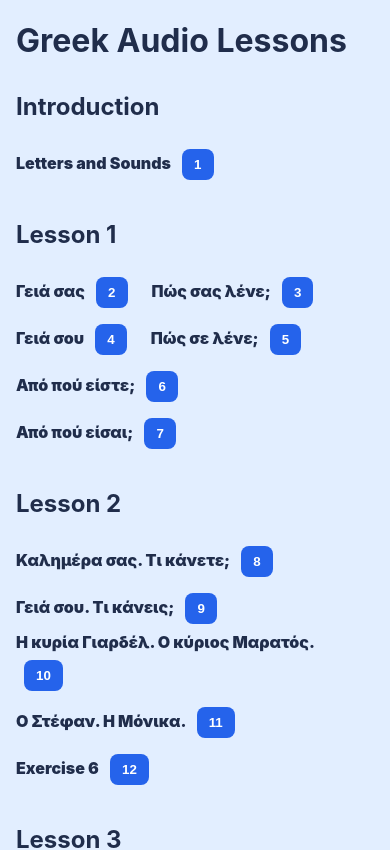
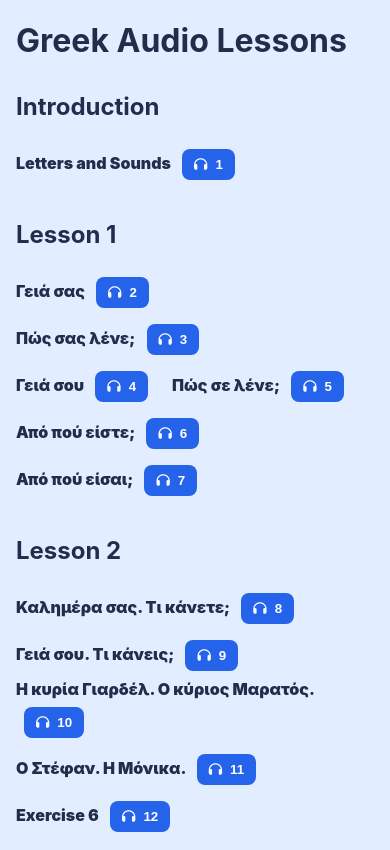
Before and after one commit to Antzy21/greek-audio-lessons, a Vue app: page / in a window 390 px wide. Shown: the top 850 px of the page. Built offline with nearby package versions, Linux system fonts and the light colour scheme.

Commit message:
Include headphone icon

```diff
--- a/index.html
+++ b/index.html
@@ -9,5 +9,6 @@
   <body>
     <div id="app"></div>
     <script type="module" src="/src/main.js"></script>
+    <script src="https://kit.fontawesome.com/a112c26db4.js" crossorigin="anonymous"></script>
   </body>
 </html>
--- a/src/components/AudioPlayer.vue
+++ b/src/components/AudioPlayer.vue
@@ -58,7 +58,7 @@ onUnmounted(() => {
 
 <template>
   <button class="play-btn" :class="{ playing: isPlaying }" @click="togglePlay" :aria-pressed="isPlaying" aria-label="Play or pause audio">
-    {{ buttonText }}
+    <i class="fa-sharp fa-solid fa-headphones"></i>{{ buttonText }}
   </button>
   <audio ref="audio" :src="src"></audio>
 </template>
--- a/src/styles.css
+++ b/src/styles.css
@@ -47,6 +47,10 @@ hr {
   color: #ddd;
 }
 
+.fa-headphones {
+  margin-right: 0.5rem;
+}
+
 footer {
   color: #888;
   text-align: center;
```
